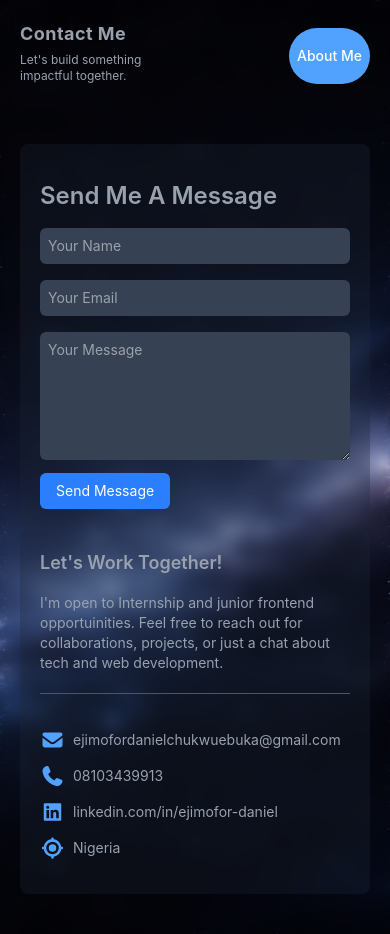
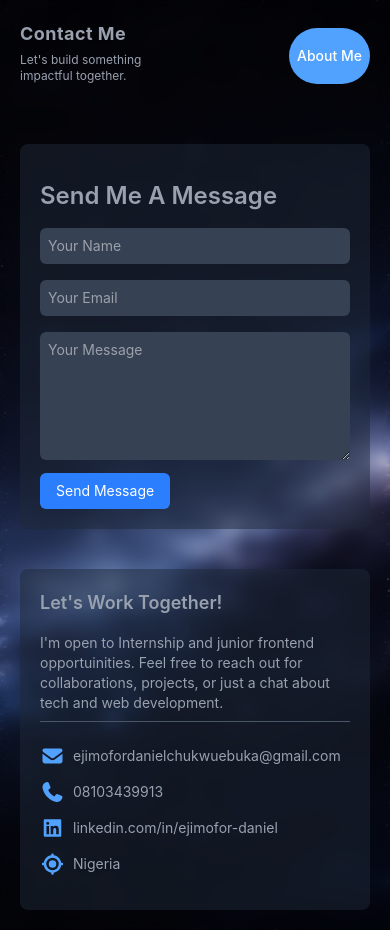
Before and after one commit to DanielApple05/daniels-port-folio, a React (Vite) app: page /contact in a window 390 px wide. Built offline with nearby package versions, Linux system fonts and the light colour scheme.

Commit message:
responsiveness 80%

```diff
--- a/src/components/contact.jsx
+++ b/src/components/contact.jsx
@@ -70,8 +70,8 @@ const contact = () => {
             <Link to="/" className="text-sm bg-blue-400 hover:border-2 cursor-pointer xl:p-3 p-2 rounded-full items-center flex font-medium transition text-white">About Me</Link>
           </div>
         </div>
-        <div className="w-full flex xl:flex-row flex-col-reverse  justify-around xl:space-y-0 space-y-5  ">
-          <div className="xl:w-5/12 w-full bg-gray-800/30 rounded-lg p-5 space-y-5 place-content-center flex flex-col ">
+        <div className="w-full flex xl:flex-row flex-col-reverse  justify-around gap-10 ">
+          <div className="xl:w-5/12 w-full xl:bg-gray-800/30 bg-gray-800/50 rounded-lg p-5 xl:space-y-5 space-y-2 place-content-center flex flex-col ">
             <div>
               <h5 className="xlz:text-3xl text-lg font-semibold mb-4">Let's Work Together!</h5>
               <p className="text-sm">
@@ -100,7 +100,7 @@ const contact = () => {
             </div>
           </div>
 
-          <div className="xl:w-5/12 w-full bg-gray-800/30 rounded-lg p-5 text-sm ">
+          <div className="xl:w-5/12 w-full xl:bg-gray-800/30 bg-gray-800/50 rounded-lg p-5 text-sm ">
             <h5 className="text-2xl font-semibold my-4">Send Me A Message</h5>
             <form
                onSubmit={handleSubmit}
```
